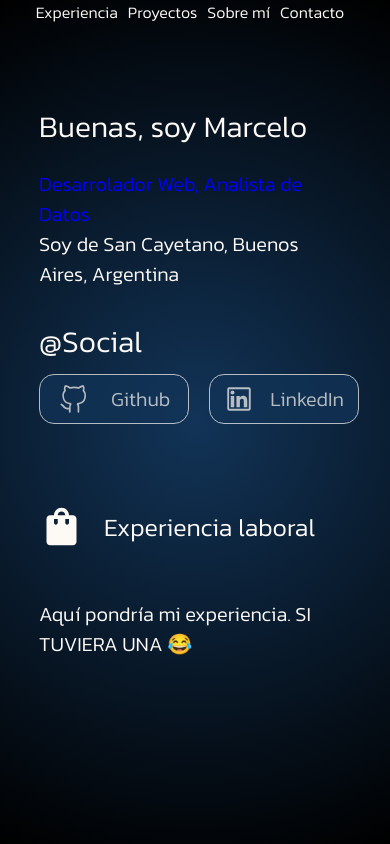
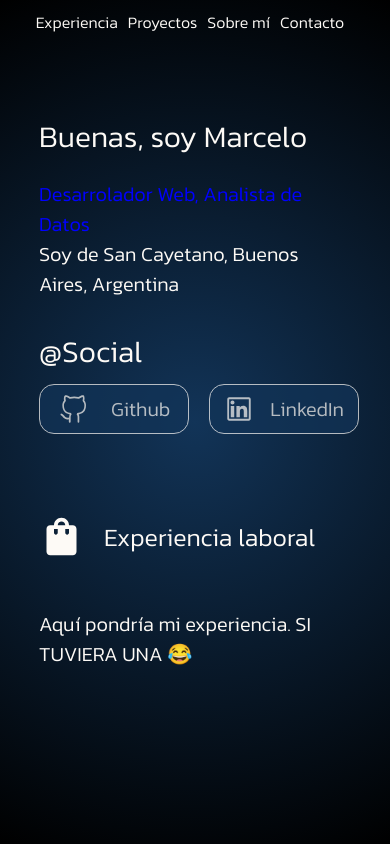
Before and after one commit to marcelotenaglia/Portfolio, a React (Vite) app in the folder portfolio/: page / in a window 390 px wide. Built offline with nearby package versions, Linux system fonts and the light colour scheme.

Commit message:
Fixed: Navbar padding

```diff
--- a/portfolio/src/components/Navbar/Navbar.css
+++ b/portfolio/src/components/Navbar/Navbar.css
@@ -19,6 +19,6 @@ a {
 @media (max-width: 768px) {
     .navbar-container {
         gap: 10px;
-        padding: 0 20px 0 20px;
+        padding: 10px 20px 0 20px;
     }
 }
```
